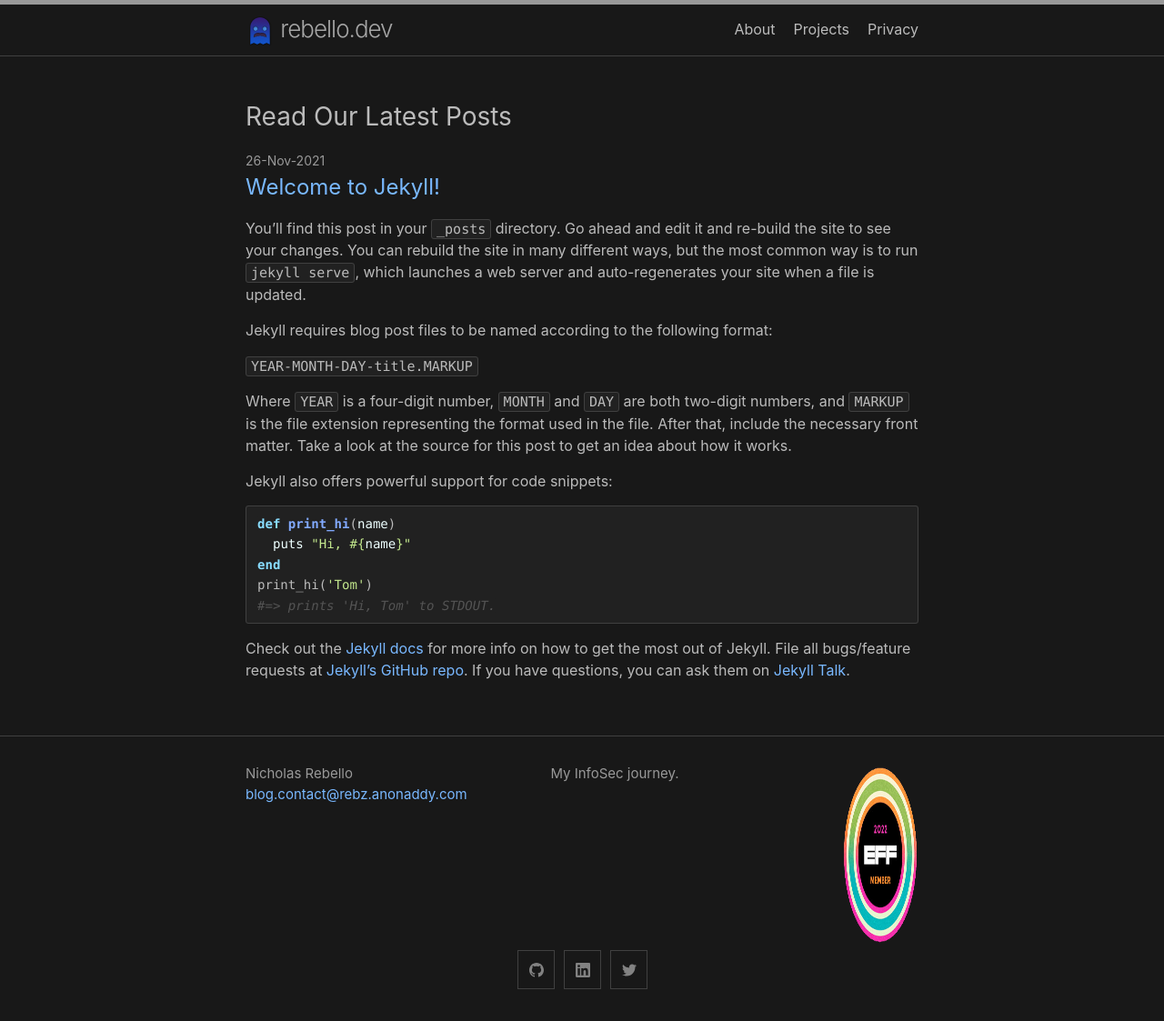
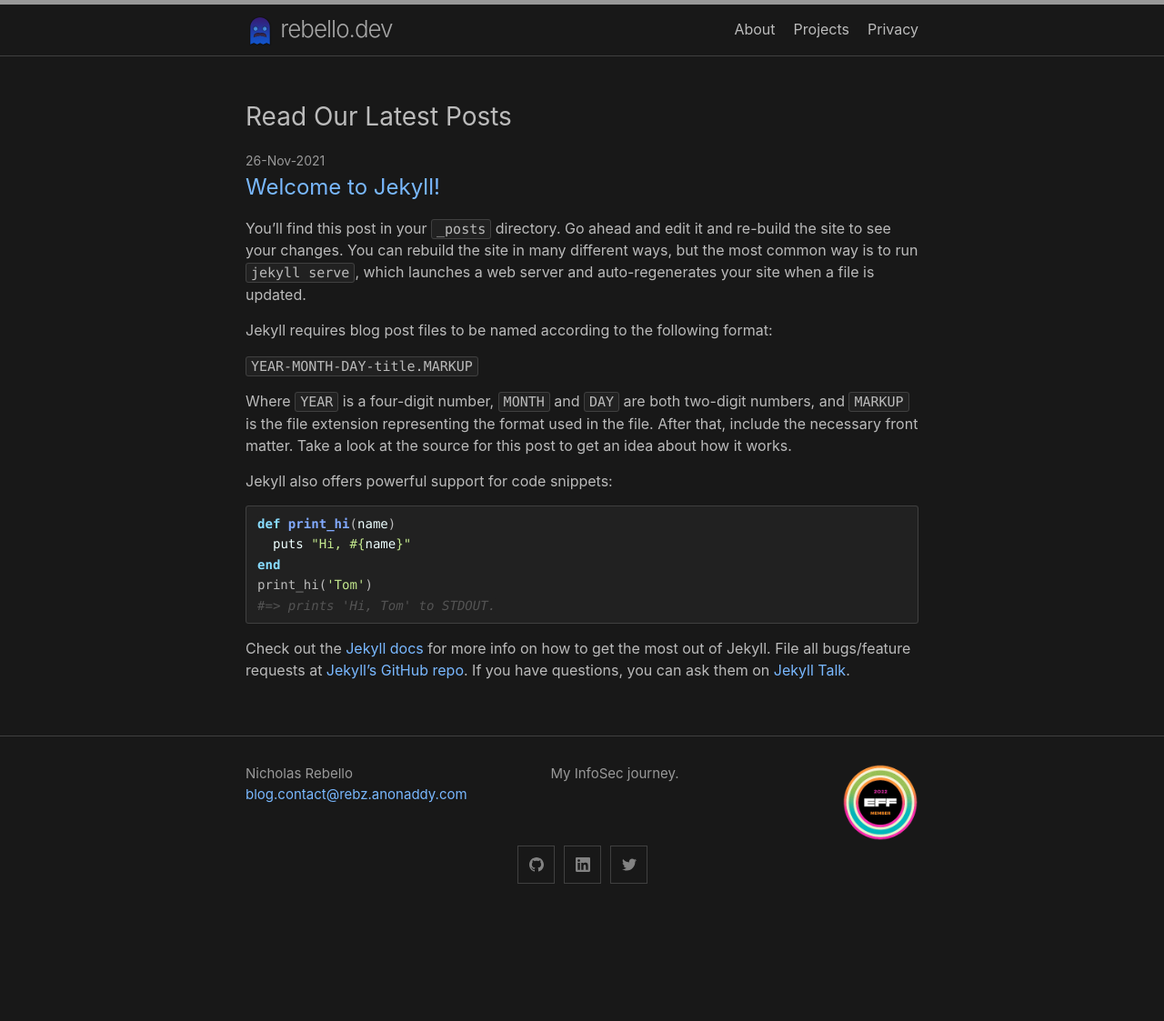
Before and after one commit to NicholasRebello/rebello.dev, a Jekyll site: the page built from index.markdown, in a window 1280 px wide. Shown: the whole page at 91% size. Built offline with Jekyll 4.4.1, drawn with Linux system fonts in a browser that asks for light colours; after the commit the page ends 1007 px from its top, so only the background shows below that.

Commit message:
1.6 updating image for footer

```diff
--- a/_includes/footer.html
+++ b/_includes/footer.html
@@ -20,7 +20,7 @@
         <p>{{ site.description | escape }}</p>
       </div>
       <div>
-        <a href="https://www.eff.org/"><img src="/assets/member-badge-2022b.png" width="200" height="200"></a>
+        <a href="https://www.eff.org/"><img src="/assets/member-badge-2022b.png"></a>
       </div>
     </div>
 
```
Also changed, not shown: assets/member-badge-2022b.png.
